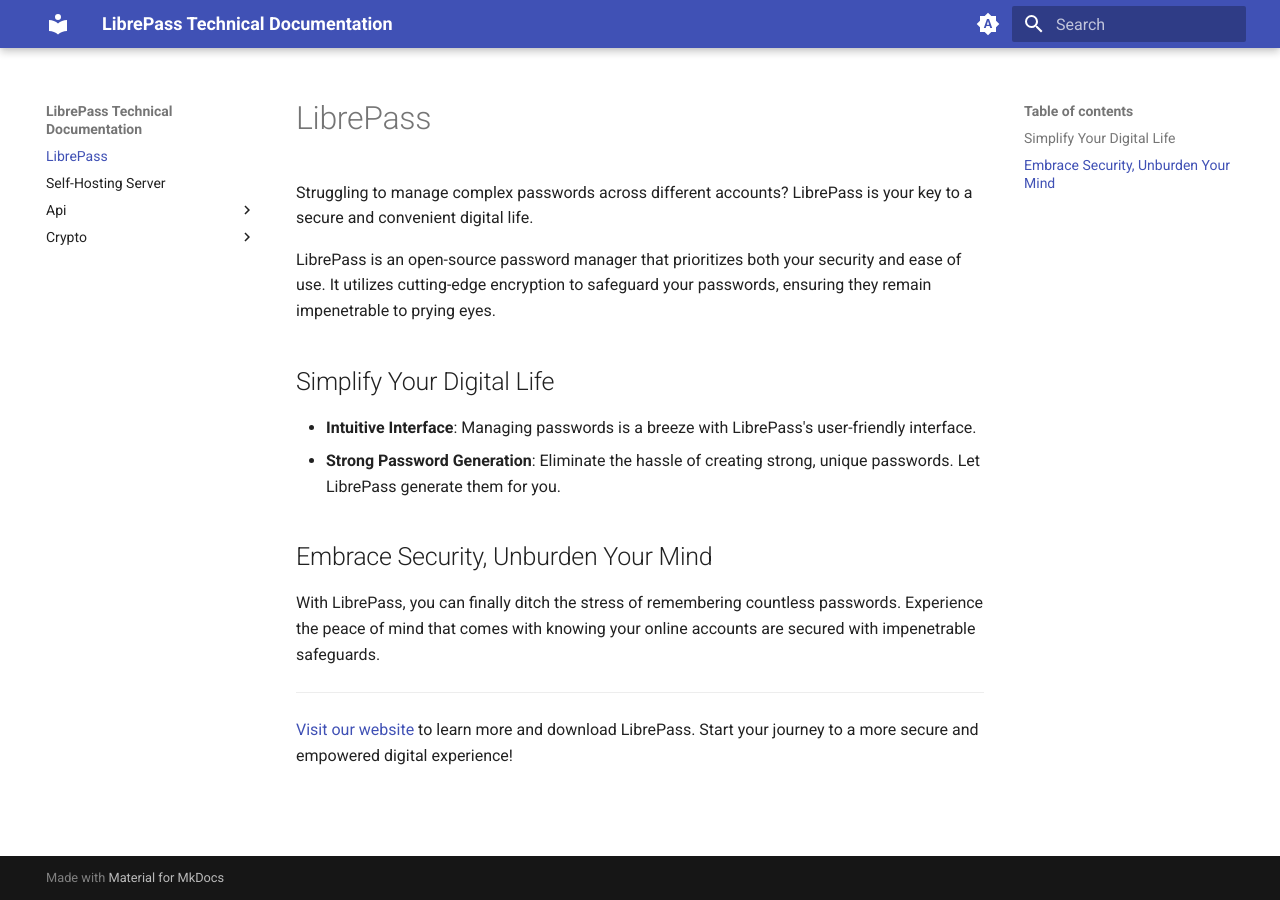
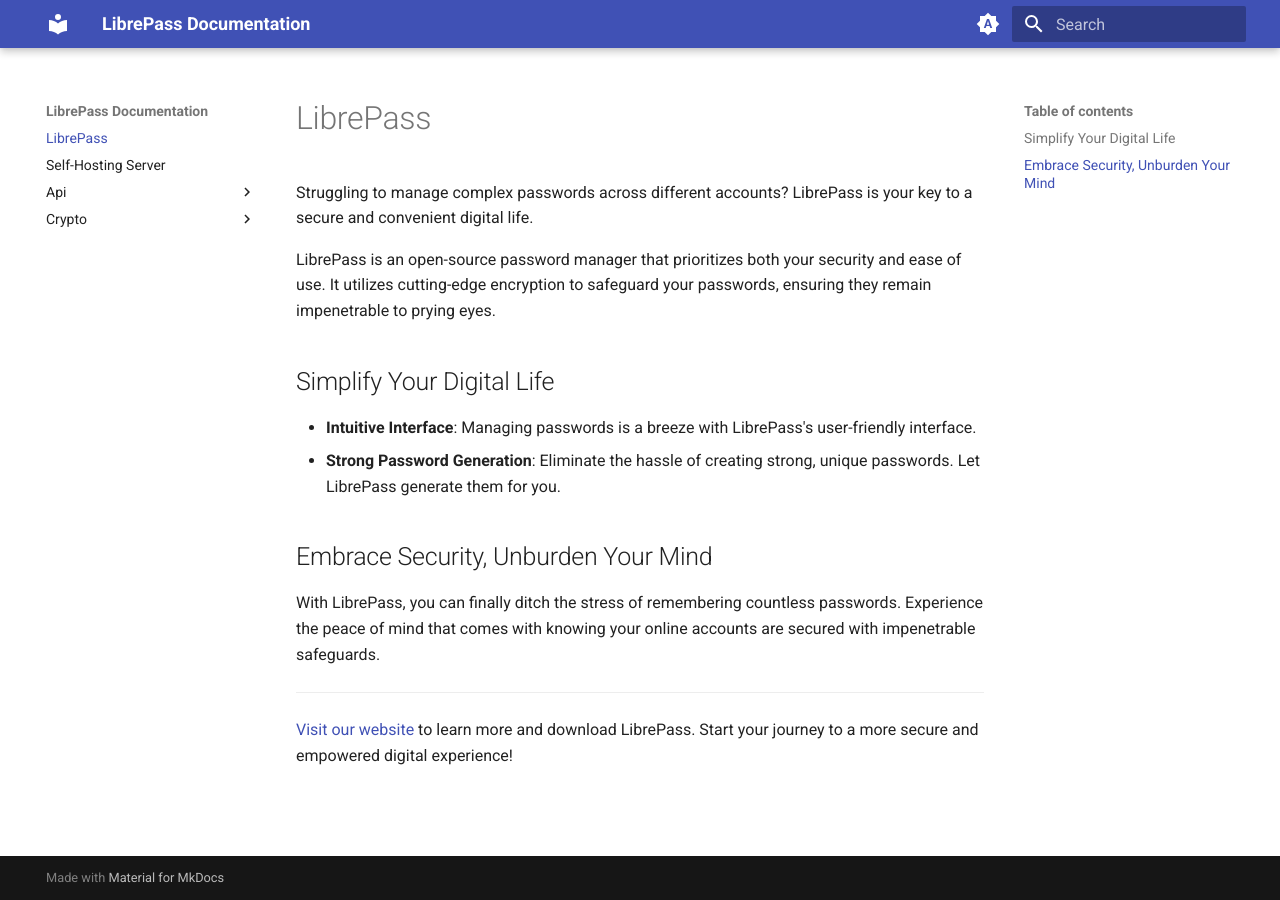
Before and after one commit to LibrePass/LibrePass-Docs, an MkDocs documentation site: the page built from docs/index.md, in a window 1280 px wide. Built offline with MkDocs 1.6.1 and Material for MkDocs 9.7.7, drawn with Linux system fonts in a browser that asks for light colours.

Commit message:
Update sitename

```diff
--- a/mkdocs.yml
+++ b/mkdocs.yml
@@ -1,4 +1,4 @@
-site_name: LibrePass Technical Documentation
+site_name: LibrePass Documentation
 
 theme:
   name: material
```
